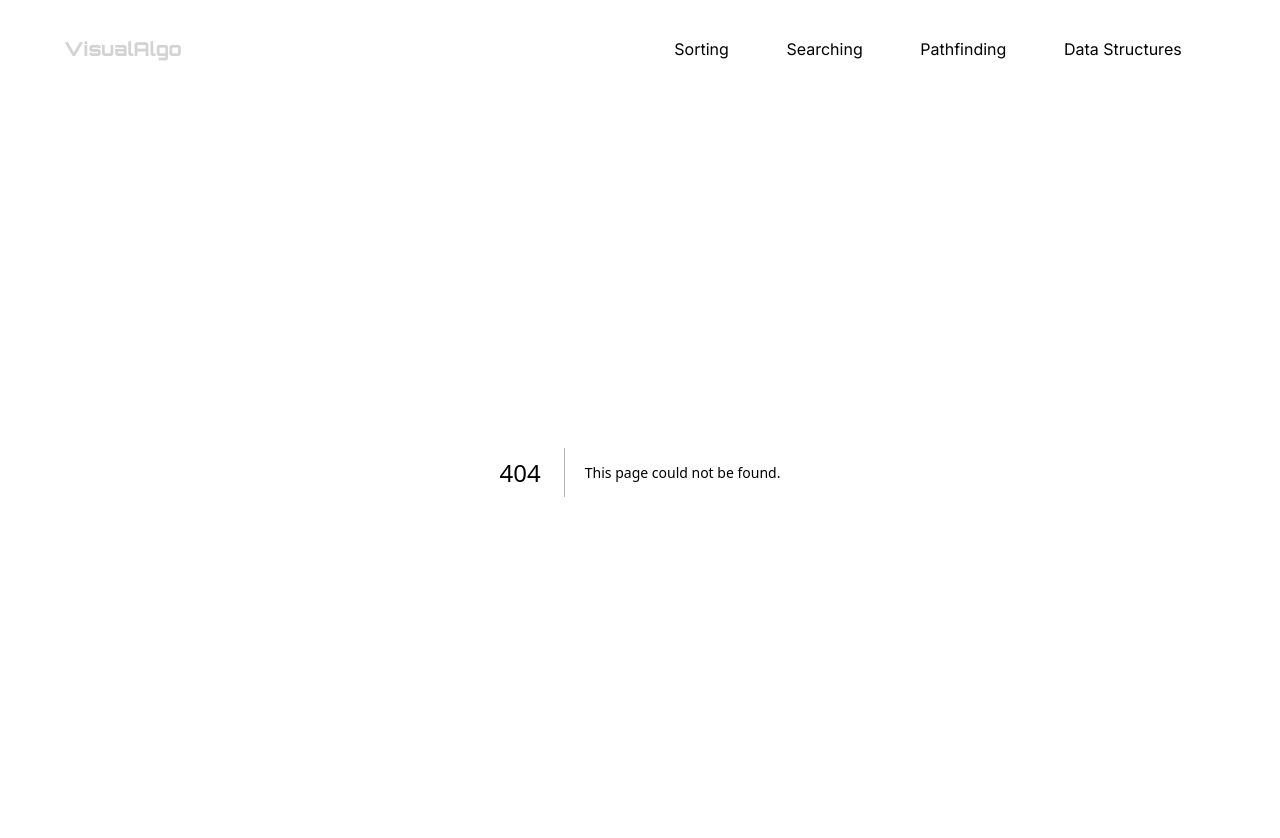
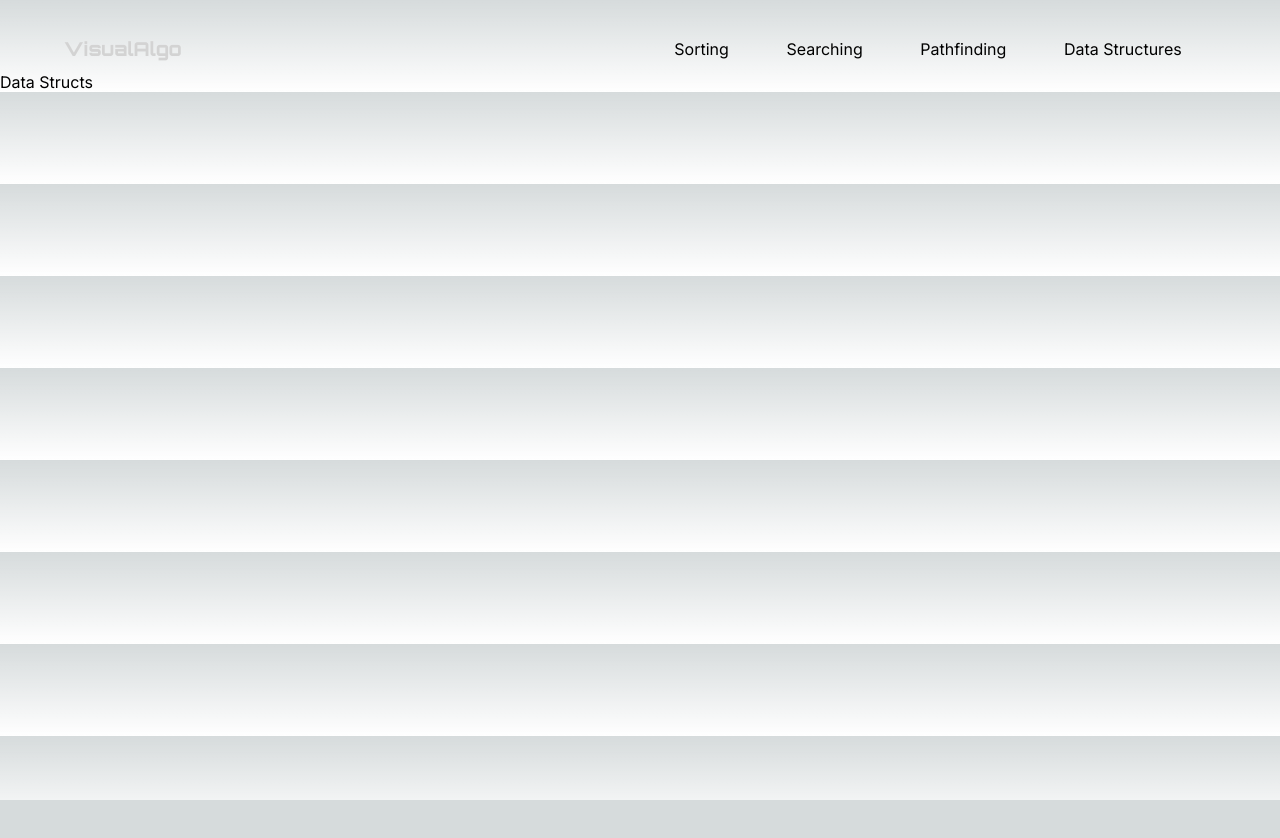
Before and after one commit to cgmccarron/VisualAlgo, a Next.js app in the folder client/: page /datastructures in a window 1280 px wide. Before the commit this address had no page. Shown: the top 838 px of the page. After the commit the page ends 800 px from the top, so only its background shows below. Built offline with nearby package versions, Linux system fonts and the light colour scheme.

Commit message:
i added some routing pages for the navbar and fixed an error with the pathfinding grid, has to be an easier and cleaner way to implement that grid

```diff
--- a/client/src/Components/NavBar/NavBar.jsx
+++ b/client/src/Components/NavBar/NavBar.jsx
@@ -11,11 +11,15 @@ const NavBar = () => {
         <li className="navbar-menu-item">
           <a href={"./sorting"}>Sorting</a>
         </li>
-        <li className="navbar-menu-item">Searching</li>
+        <li className="navbar-menu-item">
+          <a href={"./searching"}>Searching</a>
+        </li>
         <li className="navbar-menu-item">
           <a href={"./pathfinding"}>Pathfinding</a>
         </li>
-        <li className="navbar-menu-item">Data Structures</li>
+        <li className="navbar-menu-item">
+          <a href={"./datastructures"}>Data Structures</a>
+        </li>
       </ul>
     </div>
   );
--- a/client/src/Components/Pathfinding/Grid/Node.jsx
+++ b/client/src/Components/Pathfinding/Grid/Node.jsx
@@ -9,6 +9,11 @@ const Node = ({ row, col, grid }) => {
     setNode({ ...node, isstartnode: true });
     grid[row][col] = { ...node, isstartnode: true };
   };
+
+  React.useEffect(() => {
+    setNode(grid[row][col]);
+  }, grid);
+
   return (
     <div
       className="node"
--- a/client/src/Components/Pathfinding/Pathfind.jsx
+++ b/client/src/Components/Pathfinding/Pathfind.jsx
@@ -9,6 +9,7 @@ const Pathfind = () => {
   const [grid, setGrid] = useState(getGridArray());
 
   return (
+    <>
       <div
         className="pathfind-container"
         onClick={() => {
@@ -17,6 +18,7 @@ const Pathfind = () => {
         }}
       >
         <Grid grid={grid} />
+      </div>
       <button
         onClick={() => {
           setGrid(getGridArray());
@@ -24,7 +26,7 @@ const Pathfind = () => {
       >
         NUKE THE GRID
       </button>
-    </div>
+    </>
   );
 };
 
--- /dev/null
+++ b/client/src/app/datastructures/page.js
@@ -0,0 +1,7 @@
+import React from "react";
+
+const page = () => {
+  return <div>Data Structs</div>;
+};
+
+export default page;
--- a/client/src/app/page.js
+++ b/client/src/app/page.js
@@ -1,3 +1,3 @@
 export default function Home() {
-  return <>Welcome to VISUAL ALGO</>;
+  return <>Welcome to Visual Algo</>;
 }
```
Also changed, not shown: client/src/app/searching/page.js (added, +7 -0 lines). Lines whose indentation alone changed are shown as unchanged.
